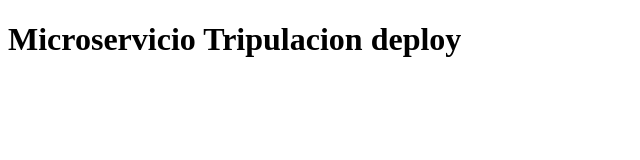
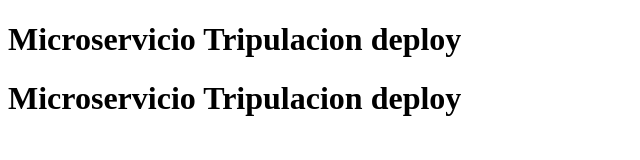
Before and after one commit to Licethd/finalTesting, a website: page html/index.html in a window 1280 px wide. Shown: the whole page, without its empty margins (0-640 px from the left). Drawn offline with Linux system fonts and the light colour scheme.

Commit message:
prueba okokok

```diff
--- a/html/index.html
+++ b/html/index.html
@@ -10,5 +10,6 @@
 	</head>
 	<body>
 		<h1>Microservicio Tripulacion deploy</h1>
+		<h1>Microservicio Tripulacion deploy</h1>
 	</body>
 </html>
```
Also changed, not shown: 1 other file.
